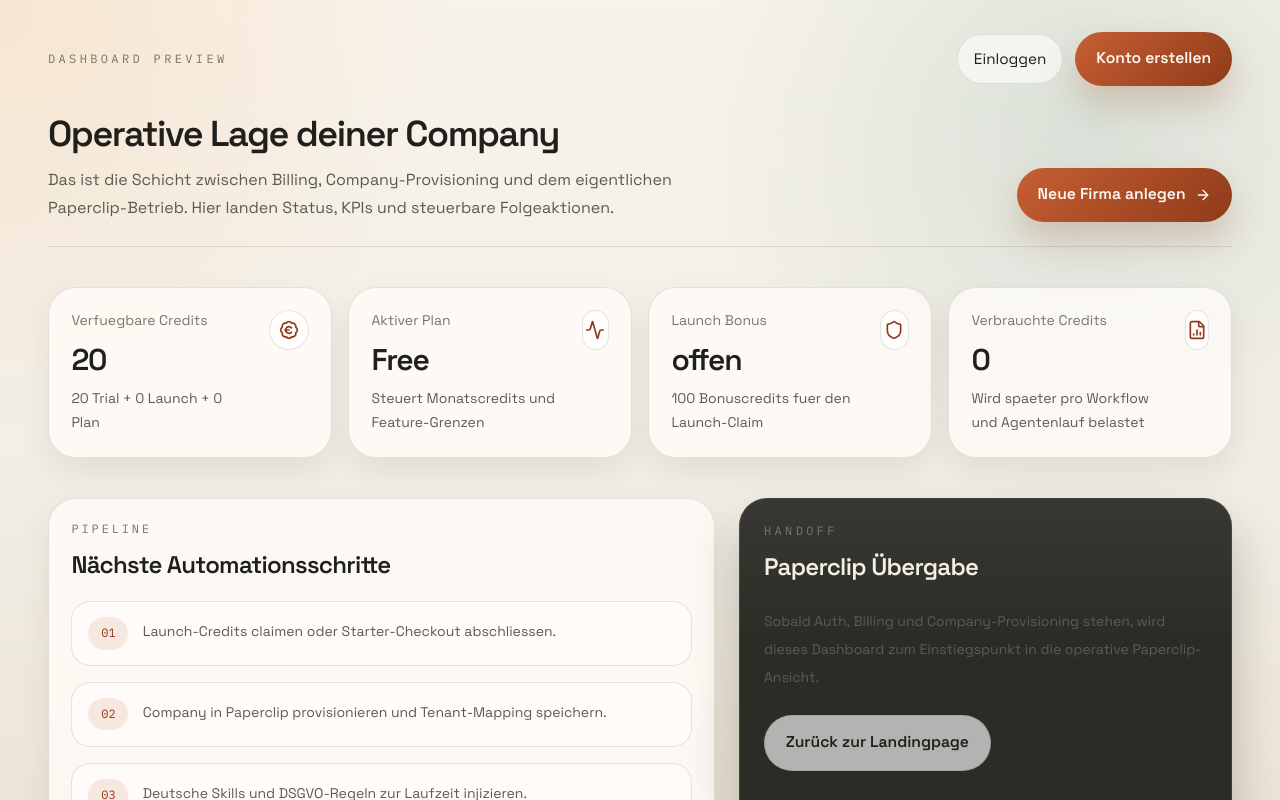
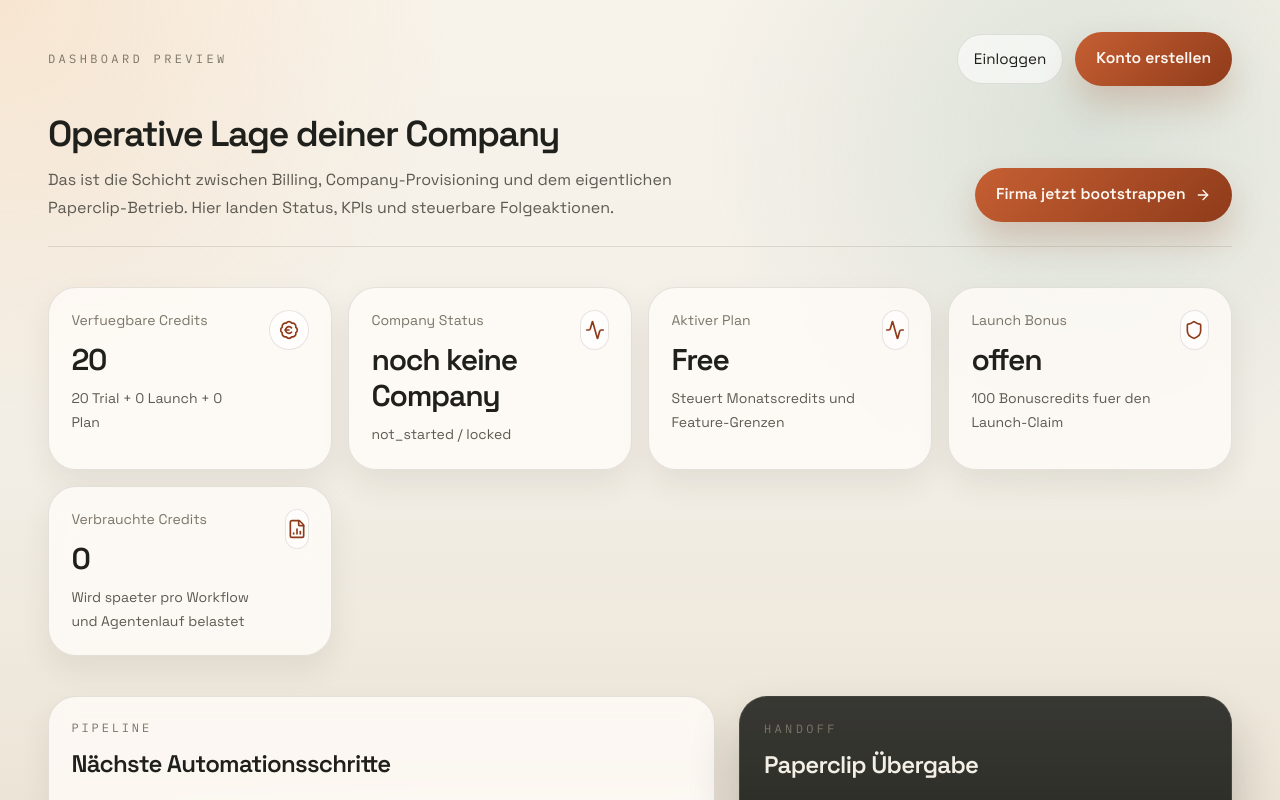
Before and after one commit to Nuculeus/AutopilotGmbH, a Next.js app in the folder wrapper/: page /dashboard in a window 1280 px wide. Shown: the top 800 px of the page. Built offline with nearby package versions, Linux system fonts and the light colour scheme; no server answers.

Commit message:
feat: add provisioning state guards

```diff
--- a/wrapper/app/dashboard/page.tsx
+++ b/wrapper/app/dashboard/page.tsx
@@ -3,15 +3,29 @@
 import { AuthControls } from "../../components/auth-controls";
 import { formatPlanLabel } from "../../lib/credits";
 import { getCurrentUserState } from "../../lib/current-user";
+import { resolveLaunchFlowState } from "../../lib/launch-flow";
 
 export default async function DashboardPage() {
-  const { creditSummary } = await getCurrentUserState();
+  const { creditSummary, autopilotState } = await getCurrentUserState();
+  const flow = resolveLaunchFlowState({
+    availableCredits: creditSummary.availableCredits,
+    plan: creditSummary.plan,
+    companyId: autopilotState.companyId,
+    provisioningStatus: autopilotState.provisioningStatus,
+    canOpenWorkspace: autopilotState.canOpenWorkspace,
+  });
   const cards = [
     {
       label: "Verfuegbare Credits",
       value: String(creditSummary.availableCredits),
       detail: `${creditSummary.freeTrialCredits} Trial + ${creditSummary.launchBonusCredits} Launch + ${creditSummary.monthlyPlanCredits} Plan`,
       icon: BadgeEuro,
+    },
+    {
+      label: "Company Status",
+      value: autopilotState.companyName ?? "noch keine Company",
+      detail: `${autopilotState.provisioningStatus} / ${autopilotState.workspaceStatus}`,
+      icon: Activity,
     },
     {
       label: "Aktiver Plan",
@@ -57,10 +71,12 @@
           </p>
         </div>
 
-        <Link className="primary-cta self-start md:self-auto" href="/start">
-          Neue Firma anlegen
-          <ArrowRight className="h-4 w-4" />
-        </Link>
+        <form action={flow.primaryAction.href} method={flow.primaryAction.method ?? "GET"}>
+          <button className="primary-cta self-start md:self-auto" type="submit">
+            {flow.primaryAction.label}
+            <ArrowRight className="h-4 w-4" />
+          </button>
+        </form>
         </div>
       </div>
 
@@ -131,8 +147,7 @@
           </div>
 
           <p className="text-sm leading-7 text-[var(--soft)]">
-            Sobald Auth, Billing und Company-Provisioning stehen, wird dieses
-            Dashboard zum Einstiegspunkt in die operative Paperclip-Ansicht.
+            {flow.description}
           </p>
 
           <Link className="secondary-cta mt-6 inline-flex" href="/">
--- a/wrapper/app/start/page.tsx
+++ b/wrapper/app/start/page.tsx
@@ -3,6 +3,7 @@
 import { AuthControls } from "../../components/auth-controls";
 import { formatPlanLabel } from "../../lib/credits";
 import { getCurrentUserState } from "../../lib/current-user";
+import { resolveLaunchFlowState } from "../../lib/launch-flow";
 
 const checklist = [
   "Clerk Account vorhanden oder Sign-up abgeschlossen",
@@ -12,7 +13,14 @@
 ];
 
 export default async function StartPage() {
-  const { creditSummary } = await getCurrentUserState();
+  const { creditSummary, autopilotState } = await getCurrentUserState();
+  const flow = resolveLaunchFlowState({
+    availableCredits: creditSummary.availableCredits,
+    plan: creditSummary.plan,
+    companyId: autopilotState.companyId,
+    provisioningStatus: autopilotState.provisioningStatus,
+    canOpenWorkspace: autopilotState.canOpenWorkspace,
+  });
 
   return (
     <main className="mx-auto flex min-h-screen w-full max-w-5xl flex-col px-6 py-8 sm:px-10 lg:px-12">
@@ -68,9 +76,7 @@
           </div>
 
           <p className="text-sm leading-7 text-[var(--soft)]">
-            Du kannst jetzt zuerst Credits aktivieren oder direkt in den
-            Starter-Checkout gehen. Danach haengen wir die eigentliche
-            Company-Provisionierung Richtung Paperclip an.
+            {flow.description}
           </p>
 
           <div className="credits-stack">
@@ -92,6 +98,10 @@
                 {creditSummary.launchBonusClaimed ? "bereits aktiviert" : "100 Credits offen"}
               </strong>
             </div>
+            <div className="credit-stat">
+              <span className="credit-label">Provisioning</span>
+              <strong className="credit-value">{flow.title}</strong>
+            </div>
           </div>
 
           <div className="mt-6 flex flex-col gap-3">
@@ -102,12 +112,19 @@
                 </button>
               </form>
             ) : null}
-            <form action="/api/stripe/checkout" method="POST">
+            <form action={flow.primaryAction.href} method={flow.primaryAction.method ?? "GET"}>
               <button className="primary-cta w-full" type="submit">
-                Starter Checkout starten
+                {flow.primaryAction.label}
                 <ArrowRight className="h-4 w-4" />
               </button>
             </form>
+            {flow.stage !== "needs_access" ? (
+              <form action="/api/stripe/checkout" method="POST">
+                <button className="secondary-cta w-full" type="submit">
+                  Starter Checkout trotzdem starten
+                </button>
+              </form>
+            ) : null}
             <Link className="secondary-cta" href="/">
               Zur Landingpage
             </Link>
--- /dev/null
+++ b/wrapper/lib/launch-flow.ts
@@ -0,0 +1,126 @@
+import type { AutopilotPlan } from "@/lib/credits";
+import type { ProvisioningStatus } from "@/lib/autopilot-metadata";
+
+export type LaunchFlowStage =
+  | "needs_access"
+  | "ready_to_provision"
+  | "provisioning_pending"
+  | "workspace_ready"
+  | "provisioning_failed"
+  | "workspace_suspended";
+
+export type LaunchFlowAction = {
+  href: string;
+  label: string;
+  method?: "GET" | "POST";
+};
+
+export type LaunchFlowState = {
+  stage: LaunchFlowStage;
+  canProvisionCompany: boolean;
+  canOpenWorkspace: boolean;
+  title: string;
+  description: string;
+  primaryAction: LaunchFlowAction;
+};
+
+export type LaunchFlowInput = {
+  availableCredits: number;
+  plan: AutopilotPlan;
+  companyId: string | null;
+  provisioningStatus: ProvisioningStatus;
+  canOpenWorkspace: boolean;
+};
+
+function hasPlanAccess(plan: AutopilotPlan) {
+  return plan === "starter" || plan === "pro" || plan === "launch";
+}
+
+export function resolveLaunchFlowState(input: LaunchFlowInput): LaunchFlowState {
+  const hasBudget = input.availableCredits > 0 || hasPlanAccess(input.plan);
+
+  if (input.provisioningStatus === "failed") {
+    return {
+      stage: "provisioning_failed",
+      canProvisionCompany: hasBudget,
+      canOpenWorkspace: false,
+      title: "Provisioning braucht einen neuen Versuch",
+      description: "Die Company wurde noch nicht sauber angelegt. Retry und Support bleiben vorerst in der Wrapper-Schicht.",
+      primaryAction: {
+        href: "/api/companies/provision",
+        label: "Provisioning erneut starten",
+        method: "POST",
+      },
+    };
+  }
+
+  if (input.provisioningStatus === "suspended") {
+    return {
+      stage: "workspace_suspended",
+      canProvisionCompany: false,
+      canOpenWorkspace: false,
+      title: "Workspace vorübergehend gesperrt",
+      description: "Billing oder Compliance blockiert den operativen Zugriff. Die Klärung bleibt im Wrapper.",
+      primaryAction: {
+        href: "/start",
+        label: "Status prüfen",
+      },
+    };
+  }
+
+  if (input.provisioningStatus === "pending" || (input.companyId && !input.canOpenWorkspace)) {
+    return {
+      stage: "provisioning_pending",
+      canProvisionCompany: false,
+      canOpenWorkspace: false,
+      title: "Provisioning läuft",
+      description: "Paperclip bootstrapped gerade deine Company, die Skills und den stabilen Bridge-Principal.",
+      primaryAction: {
+        href: "/start",
+        label: "Provisioning Status ansehen",
+      },
+    };
+  }
+
+  if (input.canOpenWorkspace && input.companyId && input.provisioningStatus === "active") {
+    return {
+      stage: "workspace_ready",
+      canProvisionCompany: false,
+      canOpenWorkspace: true,
+      title: "Workspace ist bereit",
+      description: "Die Company ist aktiv und kann jetzt über die Wrapper-Shell in den operativen Bereich wechseln.",
+      primaryAction: {
+        href: "/app/chat",
+        label: "Workspace öffnen",
+      },
+    };
+  }
+
+  if (hasBudget) {
+    return {
+      stage: "ready_to_provision",
+      canProvisionCompany: true,
+      canOpenWorkspace: false,
+      title: "Company kann jetzt erstellt werden",
+      description: "Credits oder Plan sind vorhanden. Als Nächstes erstellen wir die Company und den stabilen Bridge-Principal.",
+      primaryAction: {
+        href: "/api/companies/provision",
+        label: "Firma jetzt bootstrappen",
+        method: "POST",
+      },
+    };
+  }
+
+  return {
+    stage: "needs_access",
+    canProvisionCompany: false,
+    canOpenWorkspace: false,
+    title: "Zuerst Credits oder Plan aktivieren",
+    description: "Ohne Credits oder aktiven Plan starten wir noch keine Company, damit Launch-Nutzer sauber durch Billing und Limits geführt werden.",
+    primaryAction: {
+      href: "/api/stripe/checkout",
+      label: "Starter Checkout starten",
+      method: "POST",
+    },
+  };
+}
```
Also changed, not shown: 1 other file (tests, documents, lock files or other folders).
